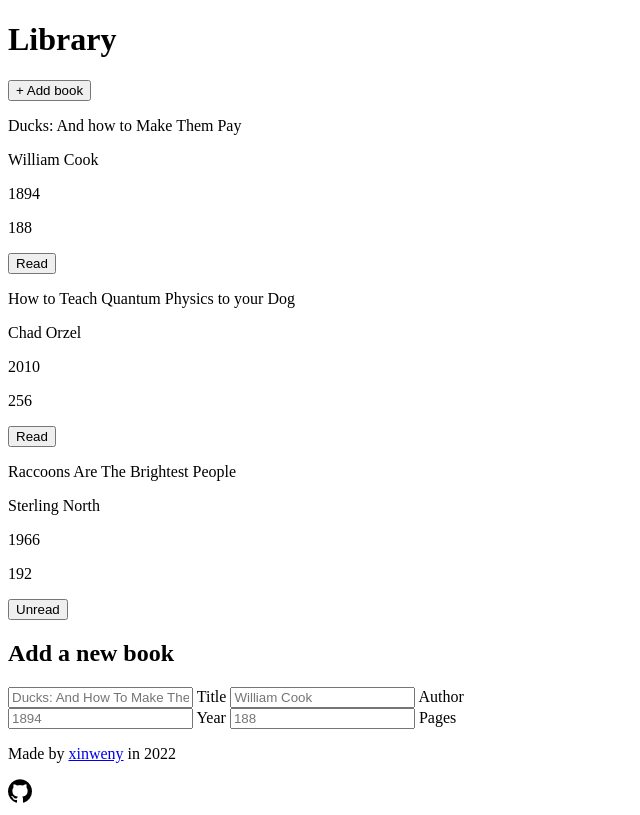
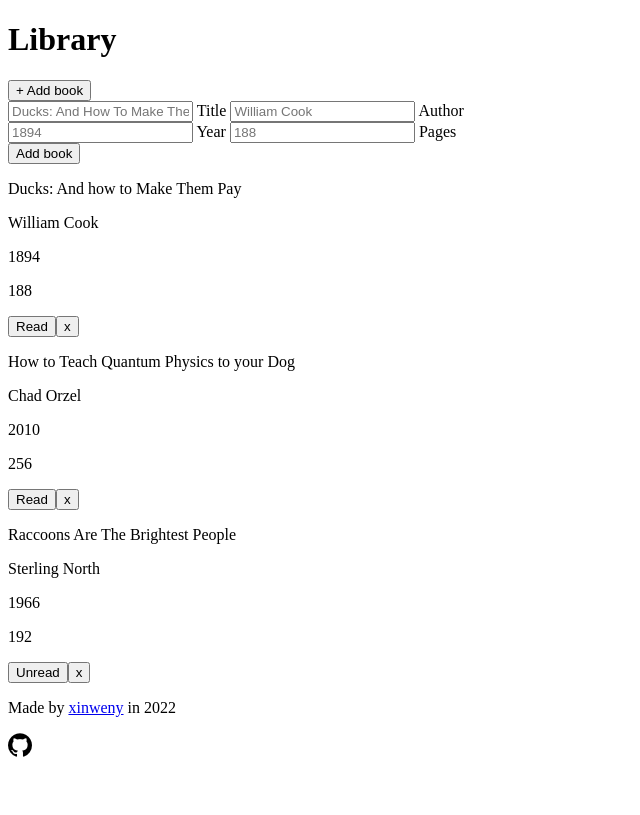
Before and after one commit to xinweny/library, a plain HTML site: page index.html in a window 1280 px wide. Both pictures are taken after a click on the button "+ Add book". Shown: the whole page, without its empty margins (0-640 px from the left). Drawn offline with Linux system fonts and the light colour scheme.

Commit message:
Add code creating delete button in each book card

```diff
--- a/index.html
+++ b/index.html
@@ -13,9 +13,7 @@
   </div>
   <div class="content">
     <button type="button" id="add-book-btn">+ Add book</button>
-    <div class="card-container"></div>
-    <form action="post">
-      <h2>Add a new book</h2>
+    <form action="post" hidden>
       <section>
         <input type="text" id="title" name="title" placeholder="Ducks: And How To Make Them Pay" required>
         <label for="title">Title</label>
@@ -28,7 +26,9 @@
         <input type="number" id="pages" name="pages" min="0" step="1" placeholder="188">
         <label for="pages">Pages</label>
       </section>
+      <button type="submit">Add book</button>
     </form>
+    <div class="card-container"></div>
   </div>
   <div class="footer">
     <p>Made by <a href="https://github.com/xinweny">xinweny</a> in 2022</p>
--- a/main.js
+++ b/main.js
@@ -2,7 +2,8 @@
   let library = [];
   const elements = {
     libraryContainer: document.querySelector('.card-container'),
-    addBookButton: document.getElementById('add-book-btn')
+    addBookButton: document.getElementById('add-book-btn'),
+    bookForm: document.querySelector('form')
   };
 
   function Book(title, author, year, pages, isRead=false) {
@@ -47,11 +48,15 @@
     for (let book of library) {
       let card = createBookCard(book);
       elements.libraryContainer.appendChild(card);
+
+      let deleteBookButton = document.createElement('button');
+      deleteBookButton.textContent = 'x';
+      card.appendChild(deleteBookButton);
     }
   }
 
-  function displayBookForm() {
-
+  function displayBookForm(event) {
+    elements.bookForm.removeAttribute('hidden');
   }
 
   displayBooks();
```
